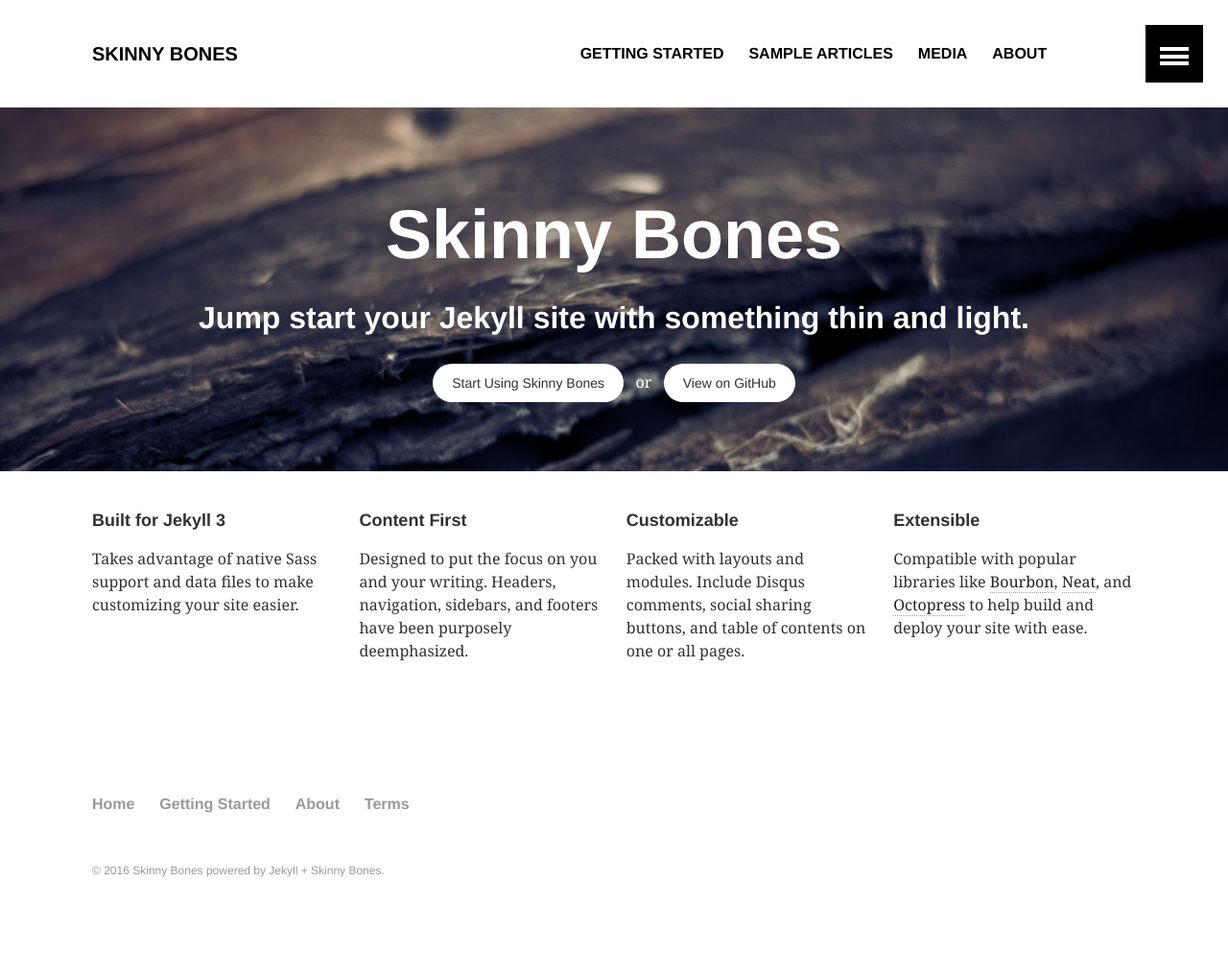
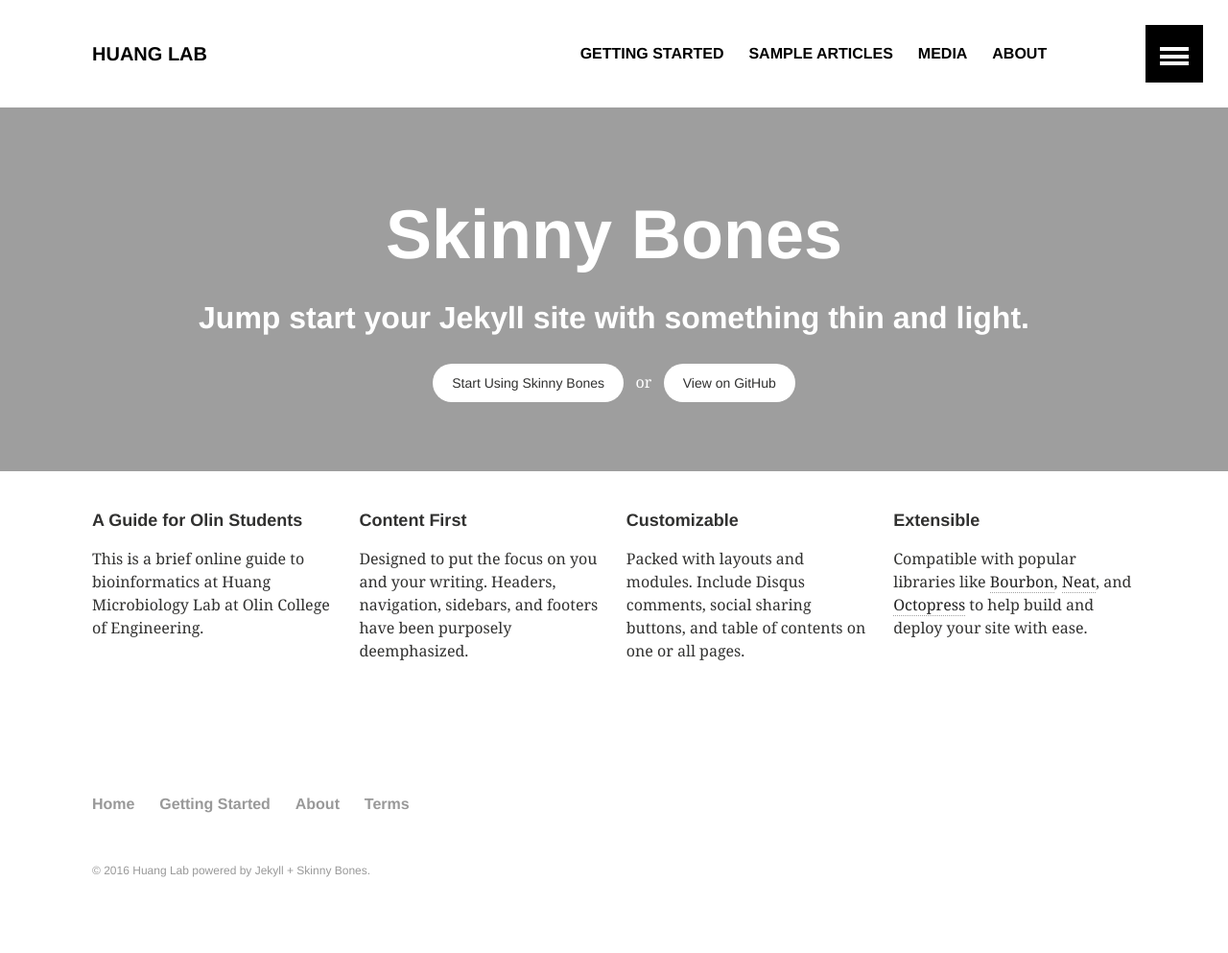
Before and after one commit to HuangLab/Bioinfo, a Jekyll site: the page built from index.md, in a window 1280 px wide. Shown: the whole page at 96% size. Built offline with Jekyll 4.4.1, drawn with Linux system fonts in a browser that asks for light colours.

Commit message:
Personalizing

```diff
--- a/_config.yml
+++ b/_config.yml
@@ -1,11 +1,11 @@
 # Site wide configuration
 
-title: Skinny Bones
-description: "A lightweight site starter for Jekyll"
+title: Huang Lab
+description: "A Guide for Olin Students"
 logo: 120x120.gif
 teaser: 400x250.gif
 locale: en_US
-url: //mmistakes.github.io/skinny-bones-jekyll
+url: //huanglab.github.io/Bioinfo
 
 # Jekyll configuration
 
--- a/index.md
+++ b/index.md
@@ -2,14 +2,14 @@
 layout: home
 permalink: /
 image:
-  feature: wood-texture-1600x800.jpg
+  feature: microbiology.jpg
 ---
 
 <div class="tiles">
 
 <div class="tile">
-  <h2 class="post-title">Built for Jekyll 3</h2>
-  <p class="post-excerpt">Takes advantage of native Sass support and data files to make customizing your site easier.</p>
+  <h2 class="post-title">A Guide for Olin Students</h2>
+  <p class="post-excerpt">This is a brief online guide to bioinformatics at Huang Microbiology Lab at Olin College of Engineering.</p>
 </div><!-- /.tile -->
 
 <div class="tile">
```
